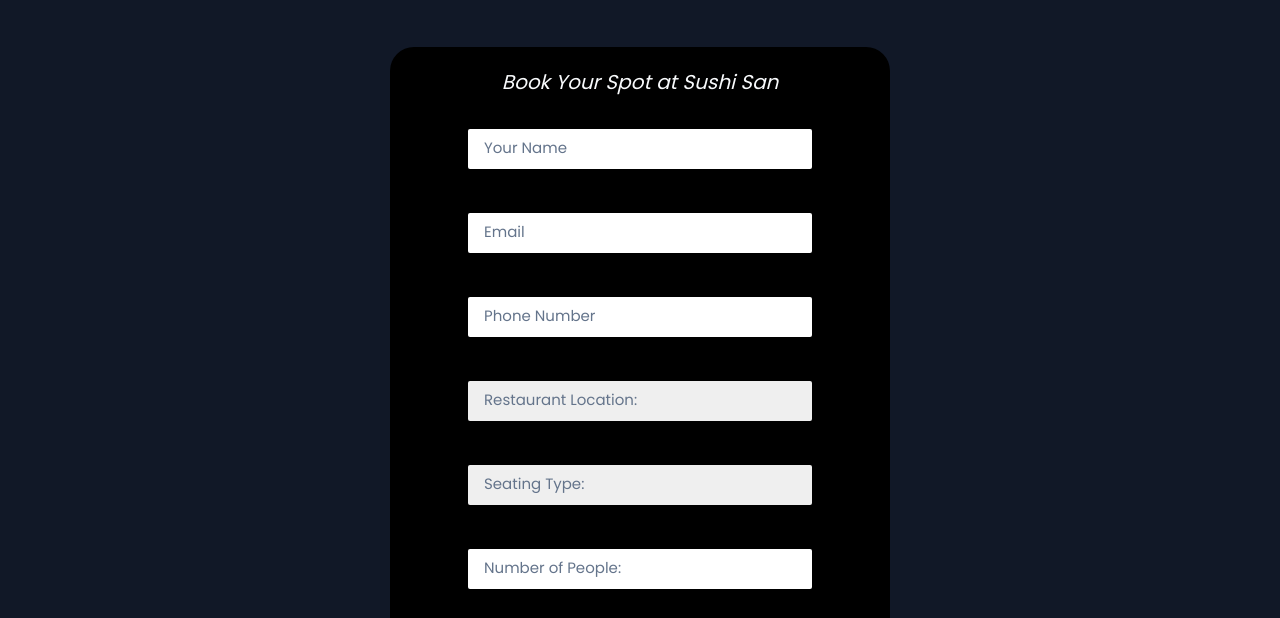
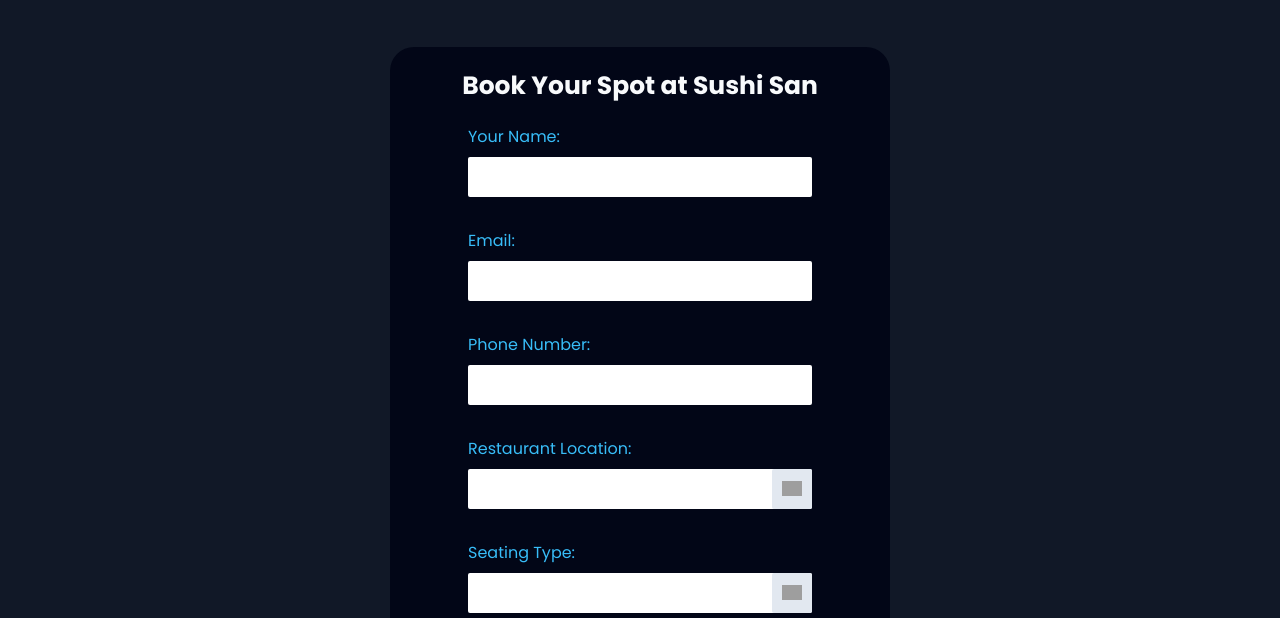
Before and after one commit to ibra-san/sushi-san, a website: page src/index.html in a window 1280 px wide. Shown: the part 2155-2773 px from the top of the page. Drawn offline with Linux system fonts and the light colour scheme; grey boxes are pictures that could not be loaded.

Commit message:
Completed the form
- Pending form validation

```diff
--- a/src/index.html
+++ b/src/index.html
@@ -208,33 +208,37 @@
                 <!-- Reservation form conainer div-->
                 <div class=" flex flex-col items-center ">
 
-                    <form class="   bg-black rounded-3xl flex flex-col items-center  p-5 gap-5 w-[90%] md:max-w-[500px] " action="">
-                        <h2 class="text-[20px]"><em>Book Your Spot at Sushi San</em></h2>
-                        <div class=" relative flex flex-col gap-[2px] w-[80%] p-3 group  focus-within:bg-opacity-80">
-                            <input class="rounded-sm text-black p-2 outline-none group-focus-within:ring group-focus-within:ring-blue-400 group-focus:outline-[2px] peer"
+                    <form class="   bg-slate-950 rounded-3xl flex flex-col items-center  p-5 gap-2 w-[90%] md:max-w-[500px] " action="">
+                        <h2 class="text-[25px] font-bold">Book Your Spot at Sushi San</h2>
+                        <div class=" relative flex flex-col w-[80%] p-3 group">
+                            <label class=" text-sky-400 text-[1rem] mb-2" for="name">Your Name:
+                            </label>
+                            <input class="rounded-sm text-black p-2 outline-none group-focus-within:ring group-focus-within:ring-blue-400 group-focus:outline-[2px]"
                             id="name" name="name" type="text" required>
-                            <label class="transition-all delay-75 ease-in-out absolute text-[15px] text-slate-500 top-5 left-7 group-focus-within:text-transparent peer-focus:top-[-1rem] peer-focus:left-[10px] peer-focus:text-sky-400 peer-focus:text-[0.75rem] peer-valid:top-[-1rem] peer-valid:left-[10px] peer-valid:text-sky-400 peer-valid:text-[0.75rem] peer-[&:not([value=' '])]:top-[-1rem] peer-[&:not([value=' '])]:left-[10px] peer-[&:not([value=' '])]:text-sky-400 peer-[&:not([value=' '])]:text-[0.75rem]" for="name">Your Name
-                            </label>
                         </div>
 
 
-                        <div class=" relative flex flex-col gap-[2px] w-[80%] p-3 group  focus-within:bg-opacity-80">
+                        <div class=" relative flex flex-col w-[80%] p-3 group  focus-within:bg-opacity-80">
+                            <label class=" text-sky-400 text-[1rem] mb-2" for="email">Email:</label>
                             <input class="rounded-sm text-black p-2  outline-none group-focus-within:ring group-focus-within:ring-blue-400 group-focus:outline-[2px] peer" id="email" name="email" type="email" required>
-                            <label class="transition-all delay-75 ease-in-out absolute text-[15px] text-slate-500 top-5 left-7 group-focus-within:text-transparent peer-focus:top-[-1rem] peer-focus:left-[10px] peer-focus:text-sky-400 peer-focus:text-[0.75rem] peer-valid:top-[-1rem] peer-valid:left-[10px] peer-valid:text-sky-400 peer-valid:text-[0.75rem] peer-[&:not([value=' '])]:top-[-1rem] peer-[&:not([value=' '])]:left-[10px] peer-[&:not([value=' '])]:text-sky-400 peer-[&:not([value=' '])]:text-[0.75rem]" for="email">Email</label>
-                        </div>
-
-
-                        <div class=" relative flex flex-col gap-[2px] w-[80%] p-3 group  focus-within:bg-opacity-80">
-                            <input class="rounded-sm text-black p-2  outline-none group-focus-within:ring group-focus-within:ring-blue-400 group-focus:outline-[2px] peer" id="pnumber" name="pnumber" type="tel" required>
-                            <label class="transition-all delay-75 ease-in-out absolute text-[15px] text-slate-500 top-5 left-7 group-focus-within:text-transparent peer-focus:top-[-1rem] peer-focus:left-[10px] peer-focus:text-sky-400 peer-focus:text-[0.75rem] peer-valid:top-[-1rem] peer-valid:left-[10px] peer-valid:text-sky-400 peer-valid:text-[0.75rem] peer-[&:not([value=' '])]:top-[-1rem] peer-[&:not([value=' '])]:left-[10px] peer-[&:not([value=' '])]:text-sky-400 peer-[&:not([value=' '])]:text-[0.75rem]" for="pnumber">Phone Number</label>
 
                         </div>
 
 
-                        <div class=" relative flex flex-col gap-[2px] w-[80%] p-3 group  focus-within:bg-opacity-80">
+                        <div class=" relative flex flex-col w-[80%] p-3 group  focus-within:bg-opacity-80">
+                            <label class="text-sky-400 text-[1rem] mb-2" for="pnumber">Phone Number:</label>
+                            <input class="rounded-sm text-black p-2  outline-none group-focus-within:ring group-focus-within:ring-blue-400 group-focus:outline-[2px] peer" id="pnumber" name="pnumber" type="tel" required>
 
-                            <select class="w-full h-full appearance-none rounded-sm text-black p-2  outline-none group-focus-within:ring group-focus-within:ring-blue-400 group-focus:outline-[2px] peer" name="rlocation" id="rlocation">
-                                <option value="" disabled selected></option>
+
+                        </div>
+
+
+                        <div class=" relative flex flex-col w-[80%] p-3 group  focus-within:bg-opacity-80">
+
+                            <label class="text-sky-400 text-[1rem] mb-2" for="rlocation" id="rlocationlabel">Restaurant Location: </label>
+
+                            <select class="bg-white w-full h-full appearance-none rounded-sm p-2 text-black  outline-none group-focus-within:ring group-focus-within:ring-blue-400 group-focus:outline-[2px] font-['Poppins'] hover:cursor-pointer" name="rlocation" id="rlocation">
+                                <option class="font-['Poppins']" value="" disabled selected></option>
                                 <option value="tokyo">Tokyo</option>
                                 <option value="kyoto">Kyoto</option>
                                 <option value="fukukoa">Fukukoa</option>
@@ -242,27 +246,35 @@
                                 <option value="yokohama">Yokohama</option>
                             </select>
 
-                            <label class="cursor-pointer transition-all delay-75 ease-in-out absolute text-[15px] text-slate-500 top-5 left-7 group-focus-within:text-transparent peer-focus:top-[-1rem] peer-focus:left-[10px] peer-focus:text-sky-400 peer-focus:text-[0.75rem]  " for="rlocation" id="rlocationlabel">Restaurant Location:</label>
+                            <span class="downarrow | absolute w-10 h-10 bg-slate-200 top-11 right-3 rounded-sm flex justify-center items-center pointer-events-none"><img width="20" height="20" src="https://img.icons8.com/fluency-systems-filled/48/chevron-down--v2.png" alt="chevron-down--v2"/></span>
 
                         </div>
 
 
-                        <div class=" relative flex flex-col gap-[2px] w-[80%] p-3 group  focus-within:bg-opacity-80">
-                           <select class=" appearance-none rounded-sm  text-black p-2  outline-none group-focus-within:ring group-focus-within:ring-blue-400 group-focus:outline-[2px] peer" name="rseatingtype" id="rseatingtype">
+                        <div class=" relative flex flex-col w-[80%] p-3 group focus-within:bg-opacity-80">
+
+                            <label class="text-sky-400 text-[1rem] mb-2 " for="rseatingtype" id="rseatingtypeLabel">Seating Type:</label>
+
+                           <select class="bg-white appearance-none rounded-sm  text-black p-2  outline-none group-focus-within:ring group-focus-within:ring-blue-400 group-focus:outline-[2px] peer hover:cursor-pointer" name="rseatingtype" id="rseatingtype">
                                 <option value="" disabled selected></option>
                                 <option value="privaterbusiness">Private Room: Business</option>
                                 <option value="privaterfamily">Private Room: Family</option>
                                 <option value="executivehall">Main hall</option>
                             </select>
-                            <label class="transition-all delay-75 ease-in-out absolute text-[15px] text-slate-500 top-5 left-7 group-focus-within:text-transparent peer-focus:top-[-1rem] peer-focus:left-[10px] peer-focus:text-sky-400 peer-focus:text-[0.75rem] " for="rseatingtype" id="rseatingtypeLabel">Seating Type:</label>
+
+                            <span class="downarrow | absolute w-10 h-10 bg-slate-200 top-11 right-3 rounded-sm flex justify-center items-center pointer-events-none"><img width="20" height="20" src="https://img.icons8.com/fluency-systems-filled/48/chevron-down--v2.png" alt="chevron-down--v2"/></span>
 
                         </div>
 
 
-                        <div class=" relative flex flex-col gap-[2px] w-[80%] p-3 group  focus-within:bg-opacity-80">
+                        <div class=" relative flex flex-col  w-[80%] p-3 group  focus-within:bg-opacity-80 mb-2">
+                            <label class="text-sky-400 text-[1rem] mb-2" for="nofpeople">Number of People:</label>
                             <input class="rounded-sm text-black p-2  outline-none group-focus-within:ring group-focus-within:ring-blue-400 group-focus:outline-[2px] peer" id="nofpeople" name="nofpeople" type="number" required>
-                            <label class="transition-all delay-75 ease-in-out absolute text-[15px] text-slate-500 top-5 left-7 group-focus-within:text-transparent peer-focus:top-[-1rem] peer-focus:left-[10px] peer-focus:text-sky-400 peer-focus:text-[0.75rem] peer-valid:top-[-1rem] peer-valid:left-[10px] peer-valid:text-sky-400 peer-valid:text-[0.75rem] peer-[&:not([value=' '])]:top-[-1rem] peer-[&:not([value=' '])]:left-[10px] peer-[&:not([value=' '])]:text-sky-400 peer-[&:not([value=' '])]:text-[0.75rem]" for="nofpeople">Number of People:</label>
+                        </div>
 
+                        <div class="relative flex flex-col  w-[80%] p-3 group  focus-within:bg-opacity-80 mb-2">
+                            <label class="text-sky-400 text-[1rem] mb-2" for="reservationtime">Date and time:</label>
+                            <input class="text-black p-2" type="datetime-local" id="reservationtime" name="reservationtime">
                         </div>
 
 
@@ -275,18 +287,20 @@
             </div>
 
             <div>
-                <!-- Seat reservation section (optional)-->
-                <div>
-                    Seat reservation section
-                </div>
-            </div>
-
-            <div>
                 <!--Confirmation of reservation page -->
-                <div>
+                <div class="">
                    <div>
-                    <p>Thank you for your reservation. Please download the invitation card by clicking on the button below.</p>
-                    <button>Invitation Card</button>
+                    <h2 class="card-title">Sushi San: <span class="card-title-location"></span></h2>
+                    <h3 class="card-name">Dear James Doe,</h3>
+                    <div>Thank you for your reservation. Below are your reservation details:
+                        <div class="name">James Doe</div>
+                        <div class="rlocation">Tokyo</div>
+                        <div class="rseating">Private Room: Family</div>
+                        <div class="noPeople">10</div>
+                        <div class="datetime">Thursday, 20 2023 @ 08:00</div>
+                    </div>
+                    <div> Thank you again for your reservation. Looking forward to serving you.</div>
+                    <button>Download Invitation Card</button>
                    </div>
                 </div>
             </div>
--- a/src/style.css
+++ b/src/style.css
@@ -31,11 +31,8 @@
 
 }
 
-.selectedRS {
-    top: -1rem;
-    left: 10px;
-    color: #4299E1;
-    font-size: 0.75rem;
+* {
+    font-family: 'Poppins', sans-serif;
 }
 
 /* Chrome, Safari, Edge, Opera */
```
Also changed, not shown: dist/output.css.
